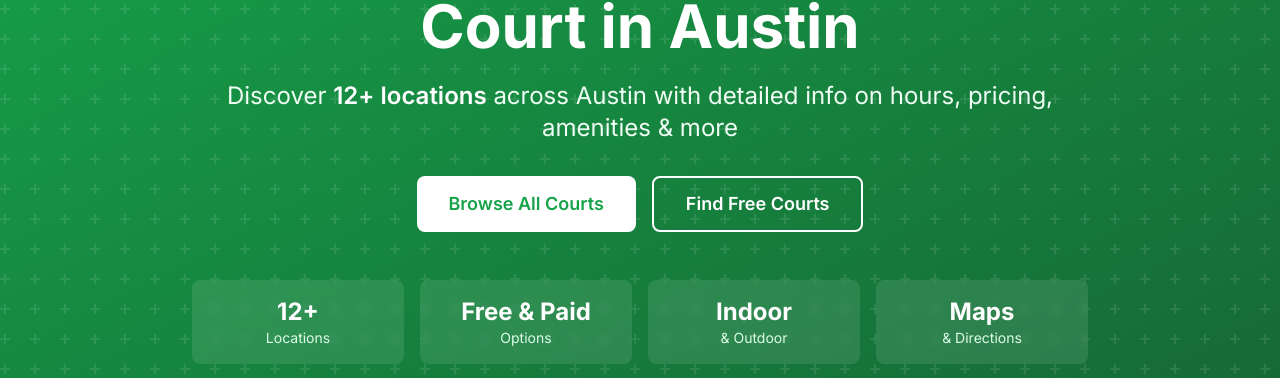
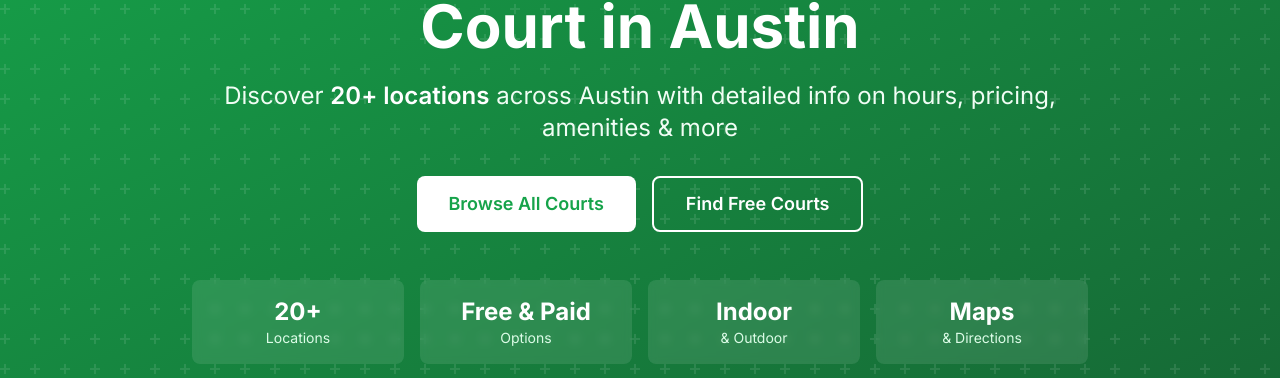
Before and after one commit to ArinDig/pickleballatx, a Next.js app: page / in a window 1280 px wide. Shown: the part 240-618 px from the top of the page. Built offline with nearby package versions, Linux system fonts and the light colour scheme; no server answers.

Commit message:
Update court count from 12+ to 20+ across the site
- Updated Hero component to show '20+ locations' instead of '12+'
- Updated README.md to reflect the new total of 21 courts
- Now accurately represents the comprehensive directory with 21 total courts

```diff
--- a/components/Hero.tsx
+++ b/components/Hero.tsx
@@ -18,7 +18,7 @@
           </h1>
           <p className="text-xl md:text-2xl mb-8 text-primary-50">
             Discover {' '}
-            <span className="font-semibold text-white">12+ locations</span>
+            <span className="font-semibold text-white">20+ locations</span>
             {' '} across Austin with detailed info on hours, pricing, amenities & more
           </p>
           <div className="flex flex-col sm:flex-row gap-4 justify-center">
@@ -39,7 +39,7 @@
           {/* Quick Features */}
           <div className="mt-12 grid grid-cols-2 md:grid-cols-4 gap-4 text-center">
             <div className="bg-white/10 backdrop-blur-sm rounded-lg p-4">
-              <div className="text-2xl font-bold">12+</div>
+              <div className="text-2xl font-bold">20+</div>
               <div className="text-sm text-primary-100">Locations</div>
             </div>
             <div className="bg-white/10 backdrop-blur-sm rounded-lg p-4">
```
Also changed, not shown: 1 other file (tests, documents, lock files or other folders).
